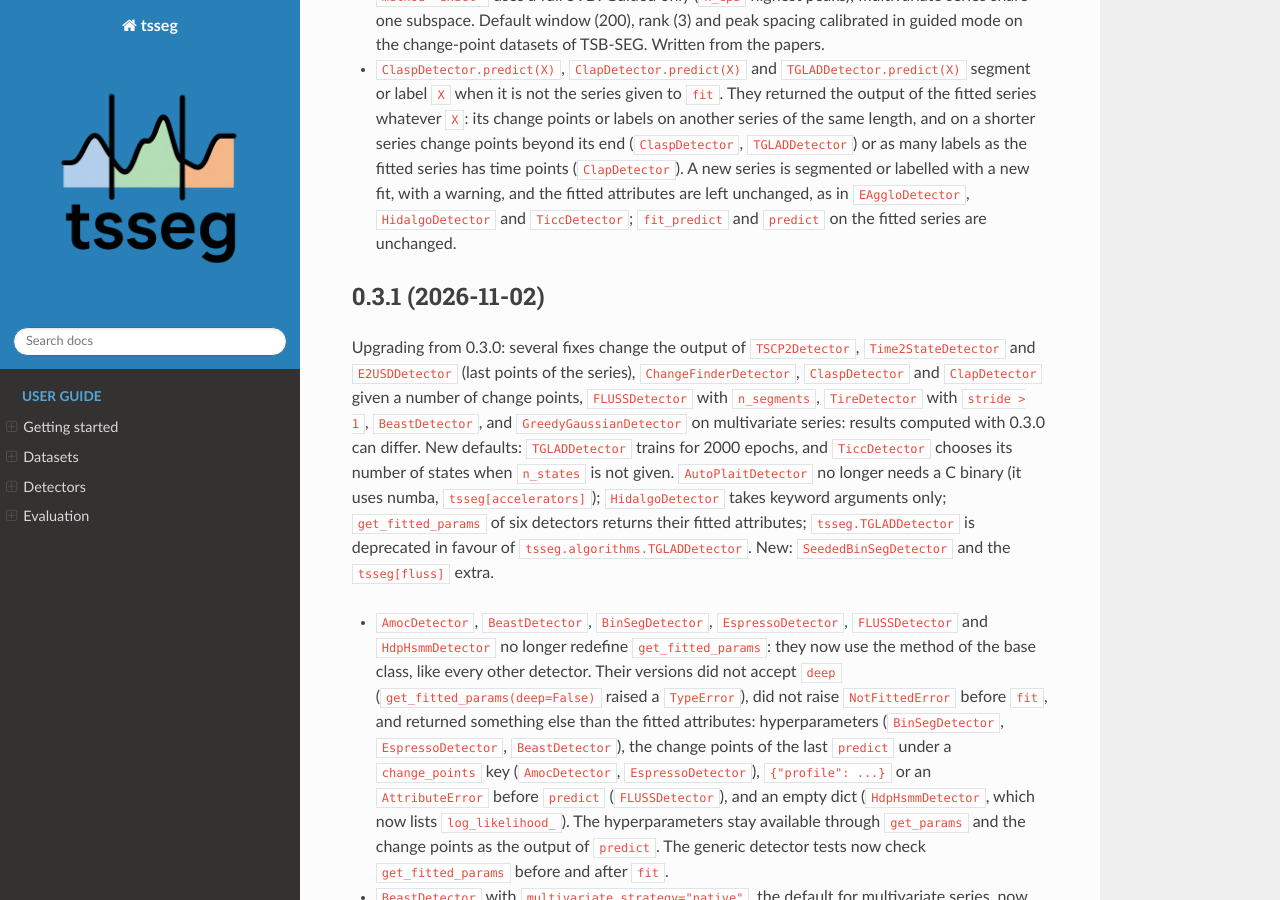
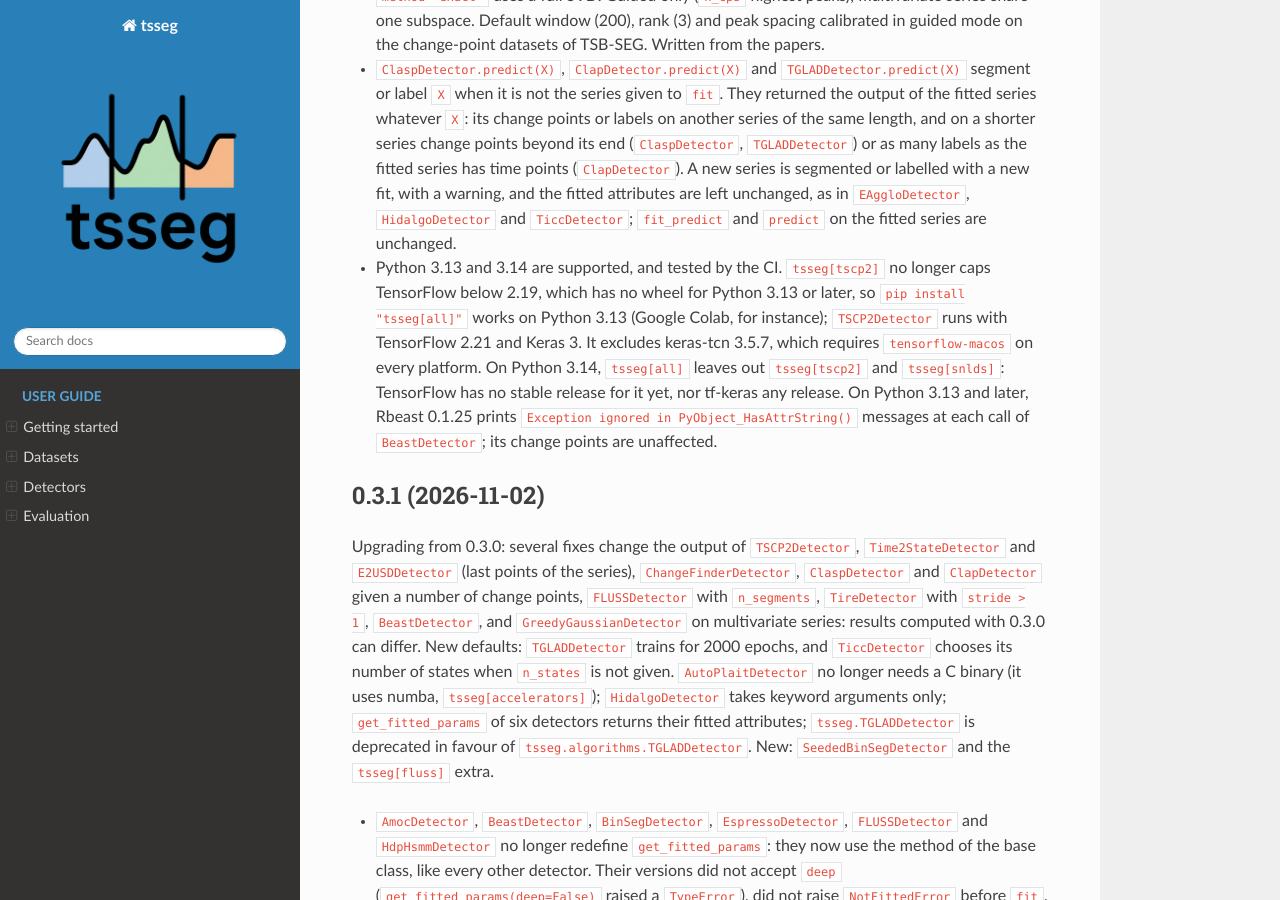
Before and after one commit to fchavelli/tsseg, a Sphinx documentation site: the page built from docs/changelog.rst, in a window 1280 px wide and 900 px high, scrolled down 377 px. Built offline with Sphinx 7.4.7 and the Read the Docs theme 3.1.0, drawn with Linux system fonts in a browser that asks for light colours; pages that are not in the unit, such as notebooks, are missing from menus.

Commit message:
fix(packaging): support Python 3.13 and 3.14
tsseg[tscp2] capped TensorFlow below 2.19, which has no wheel for Python
3.13 or later, so `pip install "tsseg[all]"` failed on Python 3.13 (Google
Colab). TSCP2Detector runs with TensorFlow 2.21 and Keras 3: lift the cap.
Exclude keras-tcn 3.5.7, which requires tensorflow-macos on every platform.

On Python 3.14, TensorFlow only has a release candidate and tf-keras no
release at all: tsseg[all] leaves out tscp2 and snlds there, through an
environment marker that the dependency tests now ignore.

Test Python 3.13 and 3.14 in the CI, declare them in the classifiers and the
README badge, and note the stderr messages that Rbeast 0.1.25 prints on
Python 3.13 and later.

```diff
--- a/docs/changelog.rst
+++ b/docs/changelog.rst
@@ -31,6 +31,17 @@ Unreleased
   unchanged, as in ``EAggloDetector``, ``HidalgoDetector`` and
   ``TiccDetector``; ``fit_predict`` and ``predict`` on the fitted series are
   unchanged.
+* Python 3.13 and 3.14 are supported, and tested by the CI.
+  ``tsseg[tscp2]`` no longer caps TensorFlow below 2.19, which has no wheel
+  for Python 3.13 or later, so ``pip install "tsseg[all]"`` works on Python
+  3.13 (Google Colab, for instance); ``TSCP2Detector`` runs with TensorFlow
+  2.21 and Keras 3. It excludes keras-tcn 3.5.7, which requires
+  ``tensorflow-macos`` on every platform. On Python 3.14, ``tsseg[all]``
+  leaves out ``tsseg[tscp2]`` and ``tsseg[snlds]``: TensorFlow has no stable
+  release for it yet, nor tf-keras any release. On Python 3.13 and later,
+  Rbeast 0.1.25 prints ``Exception ignored in PyObject_HasAttrString()``
+  messages at each call of ``BeastDetector``; its change points are
+  unaffected.
 
 0.3.1 (2026-11-02)
 ------------------
--- a/docs/detectors/beast.rst
+++ b/docs/detectors/beast.rst
@@ -144,7 +144,11 @@ Usage
    change_points = detector.fit_predict(X)
 
 **Implementation:** wraps the `Rbeast <https://github.com/zhaokg/Rbeast>`_
-package, version 0.1.25 or later (``pip install tsseg[beast]``).
+package, version 0.1.25 or later (``pip install tsseg[beast]``). On Python 3.13
+and later, Rbeast 0.1.25 prints ``Exception ignored in
+PyObject_HasAttrString()`` and a ``SystemError`` to standard error at each call:
+its C extension misuses a function of the Python C API, which Python 3.12 and
+earlier ignore silently. The change points are unaffected.
 
 **Reproducibility:** Rbeast picks its numerical routines by CPU instruction
 set (SSE, AVX2, AVX-512), and the MCMC sampler amplifies their rounding
```
Also changed, not shown: README.md (+4 -3 lines), docs/index.rst (+4 -3 lines), pyproject.toml (+12 -3 lines), 3 other files.
